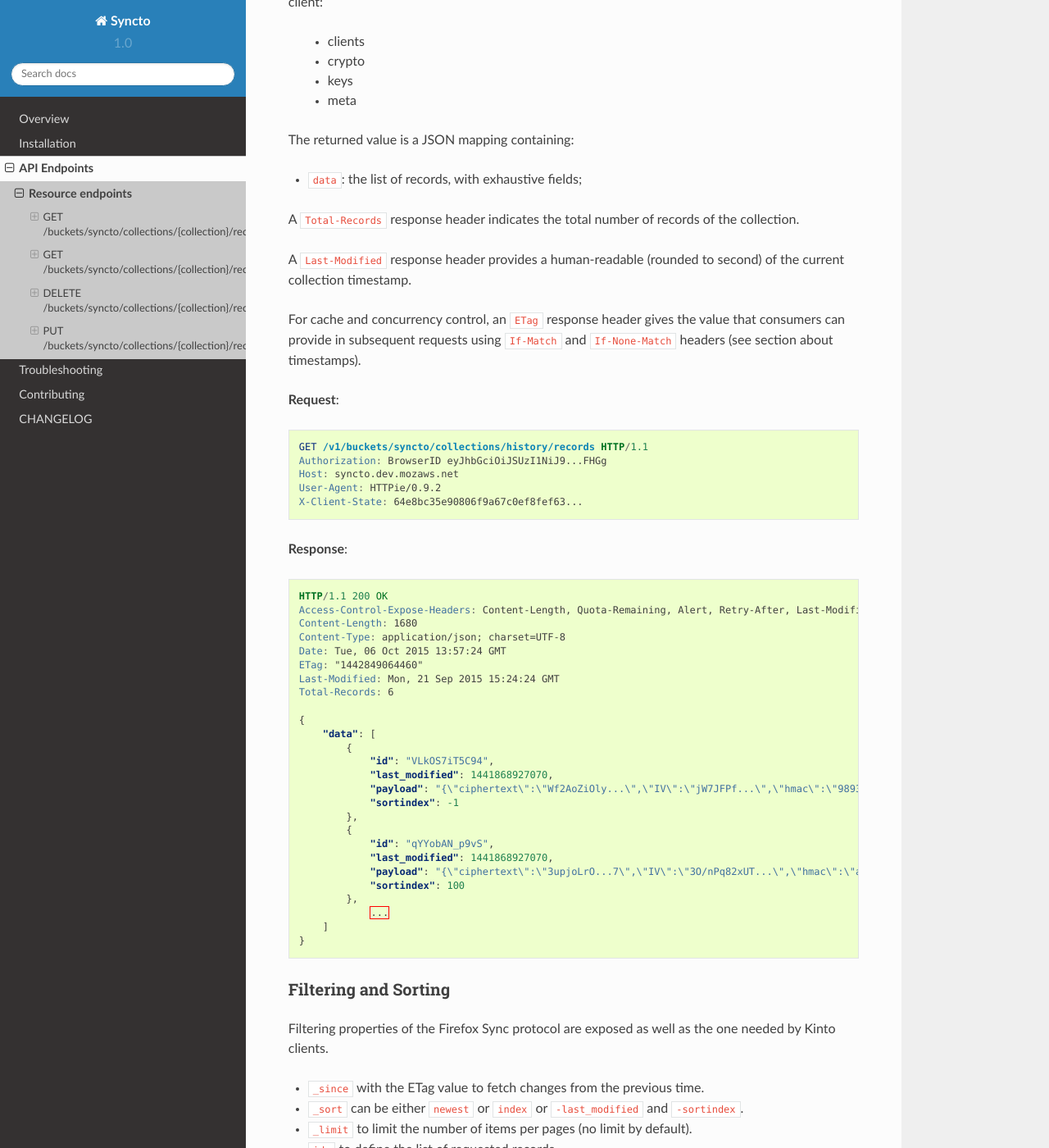
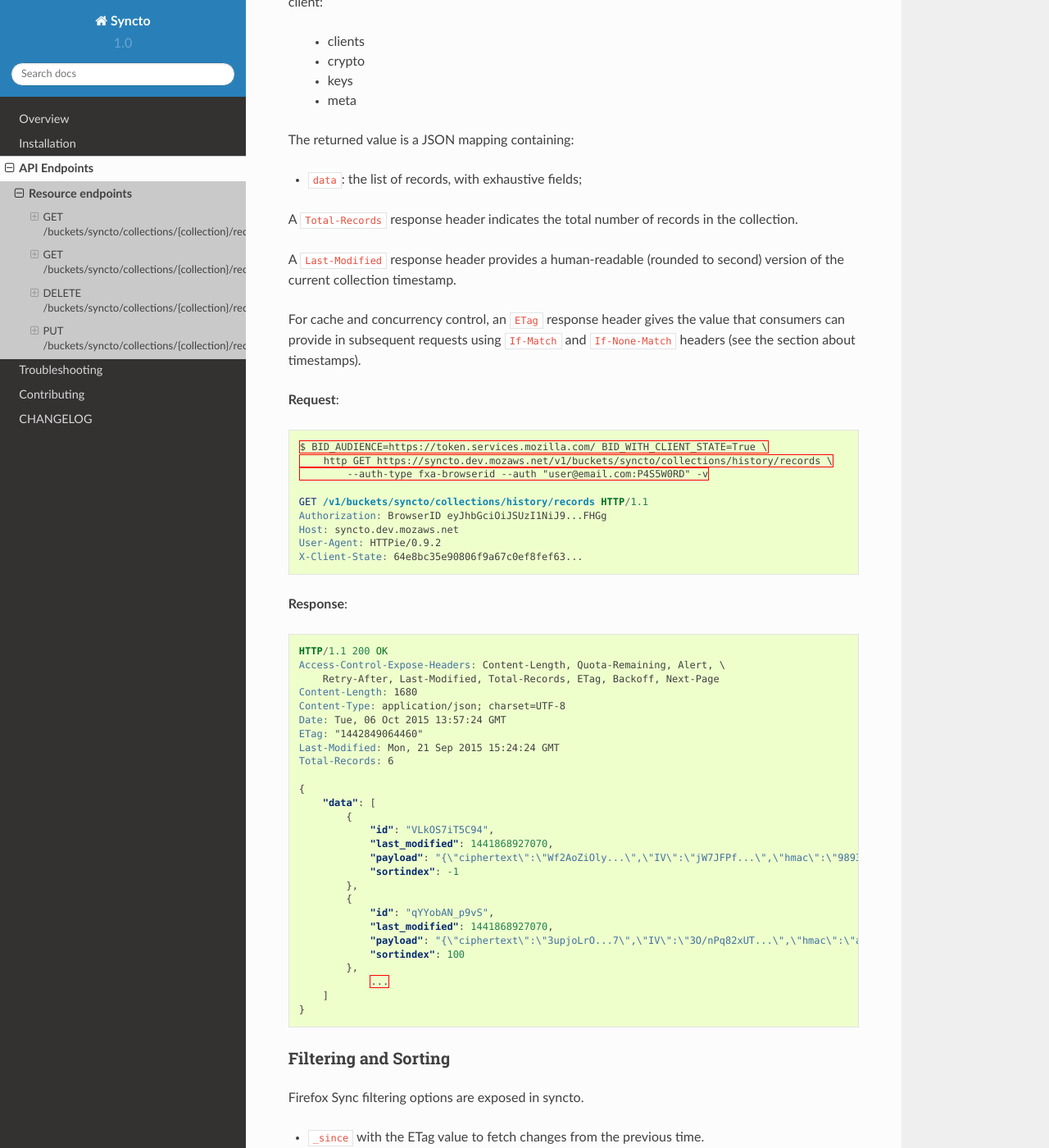
Before and after one commit to mozilla-services/syncto, a Sphinx documentation site: the page built from docs/api/resource.rst, in a window 1280 px wide and 1400 px high, scrolled down 609 px. Shown: the whole window at 82% size. Built offline with Sphinx 7.4.7 and the Read the Docs theme 2.0.0, drawn with Linux system fonts in a browser that asks for light colours; pages that are not in the unit, such as notebooks, are missing from menus; some of the changed text lies outside the part shown.

Commit message:
Reviews.

```diff
--- a/docs/api/resource.rst
+++ b/docs/api/resource.rst
@@ -36,18 +36,22 @@
 - ``data``: the list of records, with exhaustive fields;
 
 A ``Total-Records`` response header indicates the total number of records
-of the collection.
+in the collection.
 
-A ``Last-Modified`` response header provides a human-readable (rounded to second)
-of the current collection timestamp.
+A ``Last-Modified`` response header provides a human-readable (rounded
+to second) version of the current collection timestamp.
 
 For cache and concurrency control, an ``ETag`` response header gives the
 value that consumers can provide in subsequent requests using ``If-Match``
-and ``If-None-Match`` headers (see :ref:`section about timestamps <server-timestamps>`).
+and ``If-None-Match`` headers (see :ref:`the section about timestamps <server-timestamps>`).
 
 **Request**:
 
 .. code-block:: http
+
+    $ BID_AUDIENCE=https://token.services.mozilla.com/ BID_WITH_CLIENT_STATE=True \
+        http GET https://syncto.dev.mozaws.net/v1/buckets/syncto/collections/history/records \
+            --auth-type fxa-browserid --auth "user@email.com:P4S5W0RD" -v
 
     GET /v1/buckets/syncto/collections/history/records HTTP/1.1
     Authorization: BrowserID eyJhbGciOiJSUzI1NiJ9...FHGg
@@ -61,7 +65,8 @@
 .. code-block:: http
 
     HTTP/1.1 200 OK
-    Access-Control-Expose-Headers: Content-Length, Quota-Remaining, Alert, Retry-After, Last-Modified, Total-Records, ETag, Backoff, Next-Page
+    Access-Control-Expose-Headers: Content-Length, Quota-Remaining, Alert, \
+        Retry-After, Last-Modified, Total-Records, ETag, Backoff, Next-Page
     Content-Length: 1680
     Content-Type: application/json; charset=UTF-8
     Date: Tue, 06 Oct 2015 13:57:24 GMT
@@ -91,12 +96,11 @@
 Filtering and Sorting
 ---------------------
 
-Filtering properties of the Firefox Sync protocol are exposed as well
-as the one needed by Kinto clients.
+Firefox Sync filtering options are exposed in syncto.
 
 - ``_since`` with the ETag value to fetch changes from the previous
   time.
-- ``_sort`` can be either ``newest`` or ``index`` or ``-last_modified`` and ``-sortindex``.
+- ``_sort`` can be either ``newest`` or ``index`` (as well as ``-last_modified`` and ``-sortindex``).
 - ``_limit`` to limit the number of items per pages (no limit by default).
 - ``ids`` to define the list of requested records.
 
@@ -173,6 +178,11 @@
 **Request**:
 
 .. code-block:: http
+
+    $ http GET \
+        https://syncto.dev.mozaws.net/v1/buckets/syncto/collections/history/records/d2X1O6-DyeFS \
+        Authorization:"BrowserID eyJhbGciOiJSUzI1NiJ9...i_dQ" \
+        X-Client-State:64e8bc35e90806f9a67c0ef8fef63...
 
     GET /v1/buckets/syncto/collections/history/records/d2X1O6-DyeFS HTTP/1.1
     Authorization: BrowserID eyJhbGciOiJSUzI1NiJ9...i_dQ
```
Also changed, not shown: other parts of docs/api/resource.rst (+8 -7 lines).
